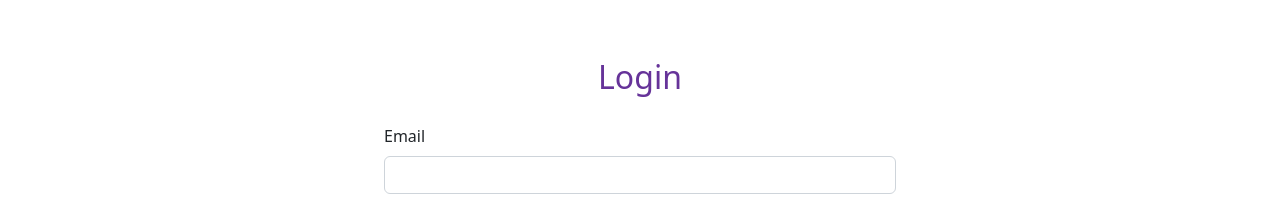
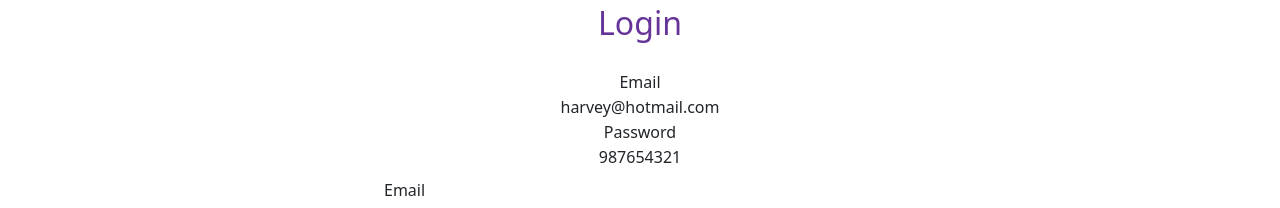
Before and after one commit to HarveyNilton/EcommerceProyect, a React (Vite) app: page /#/Login in a window 1280 px wide. Shown: the part 214-422 px from the top of the page. Built offline with nearby package versions, Linux system fonts and the light colour scheme; no server answers.

Commit message:
addestyle

```diff
--- a/src/App.css
+++ b/src/App.css
@@ -2,6 +2,7 @@
 
 body {
   font-family: 'Roboto', sans-serif;
+  min-height: 100vh;
 }
 
 footer{
--- a/src/pages/Login.jsx
+++ b/src/pages/Login.jsx
@@ -37,6 +37,10 @@ const Login = () => {
 
             <Form className='form-card' onSubmit={handleSubmit(submit)}>
                 <h1>Login</h1>
+
+                <div className="container-user">
+                    <h6>Email <br /> harvey@hotmail.com <br />Password <br />987654321</h6>
+                </div>
                 <Form.Group className='mb-3' controlId='email'>
                     <Form.Label>Email</Form.Label>
                     <Form.Control type="email" {...register('email')} />
--- a/src/style/login.css
+++ b/src/style/login.css
@@ -21,3 +21,14 @@
 .button{
     width: 100%;
 }
+
+.container-user{
+
+    text-align: center;
+
+}
+
+.container-user h6{
+    font-weight: 400;
+    line-height: 25px;
+}
```
